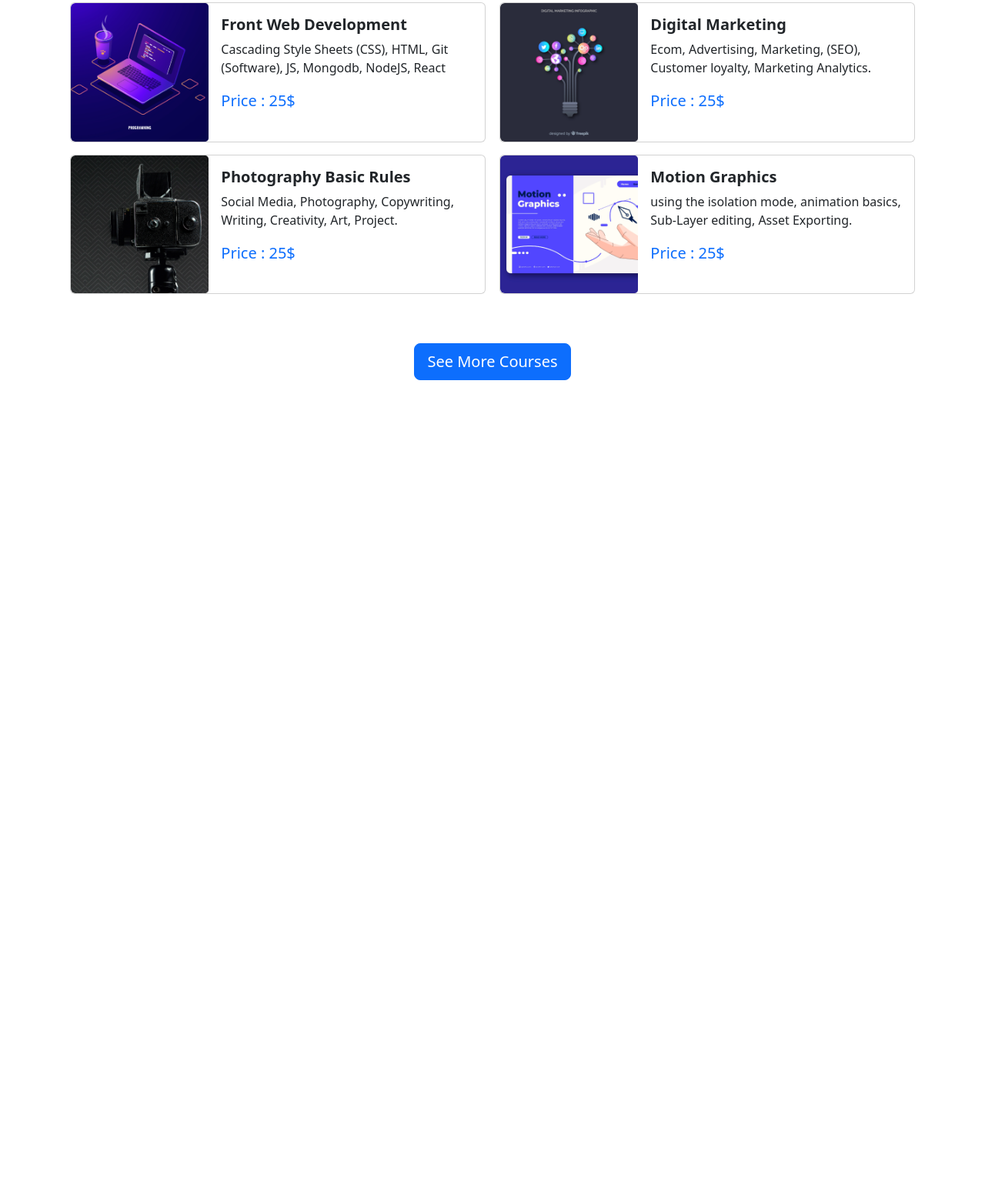
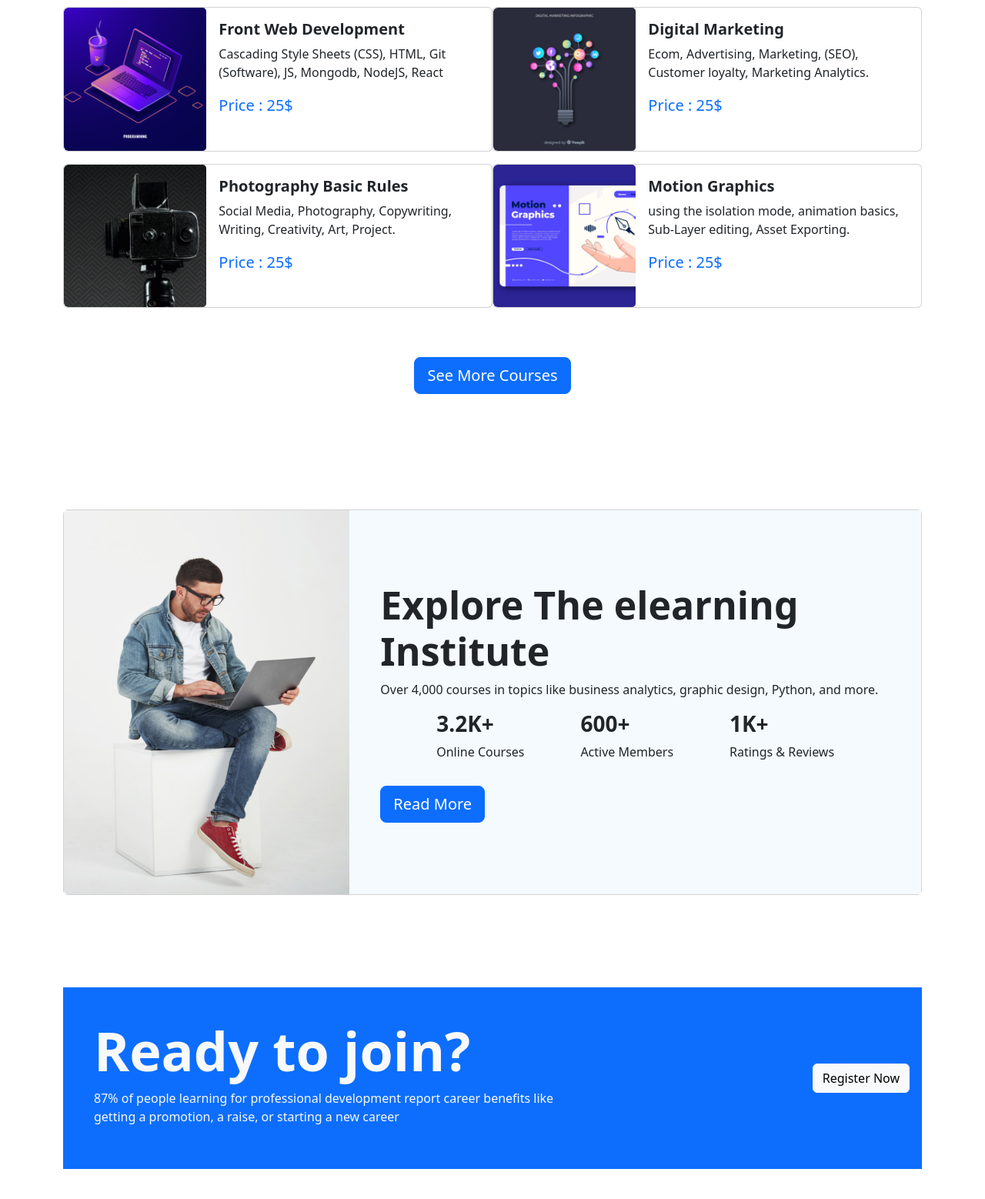
Before and after one commit to ElinaAhmed625/Edu-Aid, a plain HTML site: page index.html in a window 1280 px wide. Shown: the part 1227-2785 px from the top of the page at 77% size. Before the commit the page ends 1769 px from the top, so only its background shows below. Drawn offline with nearby package versions, Linux system fonts and the light colour scheme.

Commit message:
card2 & box done

```diff
--- a/index.html
+++ b/index.html
@@ -153,9 +153,9 @@
     </div>
     <!-- heading part ends -->
     <!-- cards starts -->
-    <div class="d-flex justify-content-around my-5">
+    <div class="d-flex justify-content-between my-5">
       <div class="">
-        <div class="card mb-3" style="max-width: 540px">
+        <div class="card mb-3" style="max-width: 640px">
           <div class="row g-0">
             <div class="col-md-4">
               <img
@@ -176,7 +176,7 @@
             </div>
           </div>
         </div>
-        <div class="card mb-3" style="max-width: 540px">
+        <div class="card mb-3" style="max-width: 640px">
           <div class="row g-0">
             <div class="col-md-4">
               <img
@@ -197,7 +197,7 @@
             </div>
           </div>
         </div>
-        <div class="card mb-3" style="max-width: 540px">
+        <div class="card mb-3" style="max-width: 640px">
           <div class="row g-0">
             <div class="col-md-4">
               <img
@@ -220,7 +220,7 @@
         </div>
       </div>
       <div class="">
-        <div class="card mb-3" style="max-width: 540px">
+        <div class="card mb-3" style="max-width: 640px">
           <div class="row g-0">
             <div class="col-md-4">
               <img
@@ -241,7 +241,7 @@
             </div>
           </div>
         </div>
-        <div class="card mb-3" style="max-width: 540px">
+        <div class="card mb-3" style="max-width: 640px">
           <div class="row g-0">
             <div class="col-md-4">
               <img
@@ -262,7 +262,7 @@
             </div>
           </div>
         </div>
-        <div class="card mb-3" style="max-width: 540px">
+        <div class="card mb-3" style="max-width: 640px; max-height: 300px">
           <div class="row g-0">
             <div class="col-md-4">
               <img
@@ -291,7 +291,66 @@
         See More Courses
       </button>
     </div>
+    <!-- cards 2 starts -->
+    <div class="card card2" style="max-width: 100">
+      <div class="row g-0 align-items-center background">
+        <div class="col-md-4">
+          <img
+            src="images/working.png"
+            class="img-fluid rounded-start"
+            alt="..."
+          />
+        </div>
+        <div class="col-md-8 p-4">
+          <div class="card-body">
+            <h1 class="card-title fw-bold font">
+              Explore The elearning Institute
+            </h1>
+            <p class="card-text">
+              Over 4,000 courses in topics like business analytics, graphic
+              design, Python, and more.
+            </p>
+            <div class="d-flex justify-content-evenly">
+              <div class="">
+                <h3 class="fw-bold">3.2K+</h3>
+                <p>Online Courses</p>
+              </div>
 
+              <div class="">
+                <h3 class="fw-bold">600+</h3>
+                <p>Active Members</p>
+              </div>
+              <div class="">
+                <h3 class="fw-bold">1K+</h3>
+                <p>Ratings & Reviews</p>
+              </div>
+            </div>
+
+            <button type="button" class="btn btn-primary mt-3 btn-lg">
+              Read More
+            </button>
+          </div>
+        </div>
+      </div>
+    </div>
+    <!-- cards2 ends -->
+    <!-- box starts -->
+    <div
+      class="d-flex bg-primary justify-content-between align-items-center p-3 mb-5"
+    >
+      <div class="p-4 text-light">
+        <h1 class="ready">Ready to join?</h1>
+        <p>
+          87% of people learning for professional development report career
+          benefits like<br />
+          getting a promotion, a raise, or starting a new career
+        </p>
+      </div>
+      <div class="">
+        <button type="button" class="btn btn-light">Register Now</button>
+      </div>
+    </div>
+    <!-- box ends -->
     <script
       src="https://cdn.jsdelivr.net/npm/bootstrap@5.2.3/dist/js/bootstrap.bundle.min.js"
       integrity="sha384-kenU1KFdBIe4zVF0s0G1M5b4hcpxyD9F7jL+jjXkk+Q2h455rYXK/7HAuoJl+0I4"
--- a/style.css
+++ b/style.css
@@ -1,3 +1,17 @@
 .text {
   margin-top: 140px;
 }
+.font {
+  font-size: 50px;
+}
+.background {
+  background-color: #f4fafd;
+}
+.card2 {
+  margin-top: 150px;
+  margin-bottom: 120px;
+}
+.ready {
+  font-size: 70px;
+  font-weight: bold;
+}
```
